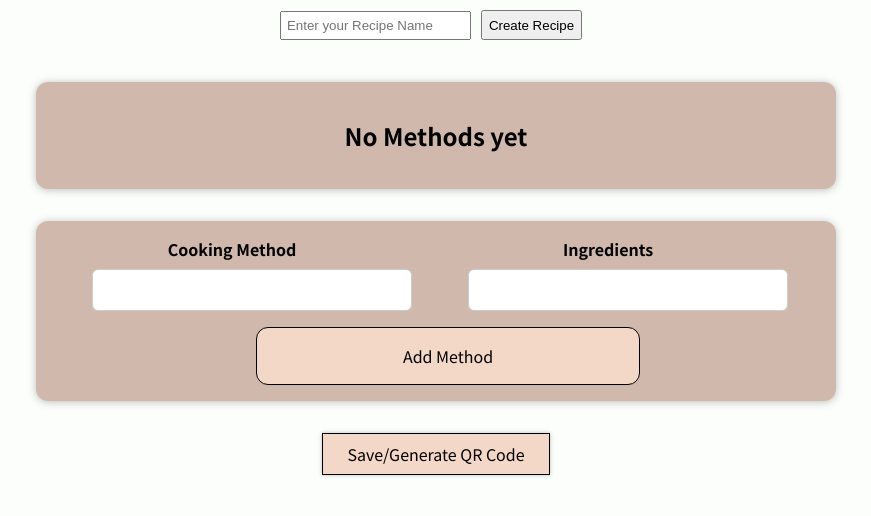
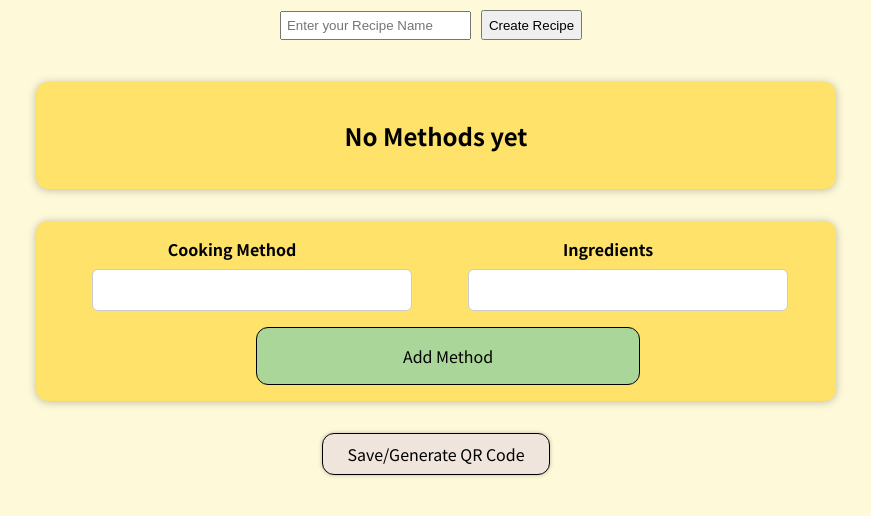
Before and after one commit to AndersonHsieh0330/RUHacks-2022, a React (Create React App) app in the folder web/: page / in a window 1280 px wide. Shown: the top 516 px of the page, without its empty margins (204-1075 px from the left). Built offline with nearby package versions, Linux system fonts and the light colour scheme.

Commit message:
adjust color scheme

```diff
--- a/web/src/components/Cooking/CookingMethod.module.css
+++ b/web/src/components/Cooking/CookingMethod.module.css
@@ -4,7 +4,7 @@
     align-items: center;
     padding: 0.5rem;
     margin: 1rem 0;
-    background-color: #f3d8c7;
+    background-color: #75C9B7;
   }
 
   .cookingmethod-item__description {
@@ -24,14 +24,15 @@
     margin: 0 1rem;
     color: black;
     display: inline-block;
+
   }
 
   .cookingmethod-item__ingredients{
     font-size: 1rem;
     font-weight: bold;
     color: black;
-    background-color: #f3d8c7;
-    border: 2px solid black;
+    background-color: #C7DDCC;
+    border: 1px solid black;
     padding: 0.5rem;
     margin:0.5rem;
     border-radius: 12px;
--- a/web/src/components/Cooking/CookingMethodsList.module.css
+++ b/web/src/components/Cooking/CookingMethodsList.module.css
@@ -2,7 +2,8 @@
     list-style: none;
     padding: 0;
     padding: 1rem;
-    background-color: #f3d8c7;
+    background-color: #ABD699;
+    border-radius: 12px;
     margin: 2rem auto;
     width: 50rem;
     max-width: 95%;
--- a/web/src/components/Cooking/NewMethod.module.css
+++ b/web/src/components/Cooking/NewMethod.module.css
@@ -1,5 +1,5 @@
 .new-method {
-    background-color: #d0b8ac;
+    background-color: #FFE26A;
     padding: 1rem;
     margin: 2rem auto;
     width: 50rem;
@@ -14,7 +14,7 @@
     cursor: pointer;
     padding: 1rem 2rem;
     border: 1px solid black;
-    background-color: #f3d8c7;
+    background-color: #ABD699;
     color: black;
     border-radius: 12px;
     margin-right: 1rem;
--- a/web/src/components/Cooking/Recipe.module.css
+++ b/web/src/components/Cooking/Recipe.module.css
@@ -1,6 +1,6 @@
 .recipe {
     padding: 1rem;
-    background-color: #d0b8ac;
+    background-color: #FFE26A;
     margin: 2rem auto;
     width: 50rem;
     max-width: 95%;
--- a/web/src/components/QRCode/QRCodeGenerator.js
+++ b/web/src/components/QRCode/QRCodeGenerator.js
@@ -43,6 +43,7 @@ const QRCodeGenerator = (props) => {
             <Button className = "QRCodeGenerateBTN" onClick={postRecipeToDB}>
                 Save/Generate QR Code
             </Button>
+            <br/>
             <img className = "QRCodeImg"src ={qrUrl} />
         </div>
     )
--- a/web/src/components/UI/Button.module.css
+++ b/web/src/components/UI/Button.module.css
@@ -4,9 +4,10 @@
     padding: 0.5rem 1.5rem;
     border: 1px solid black;
     color: black;
-    background: #f3d8c7;
+    background: #efe5dc;
     box-shadow: 0 0 4px rgba(0, 0, 0, 0.26);
     cursor: pointer;
+    border-radius: 12px;
   }
 
   .button:focus {
@@ -15,7 +16,7 @@
 
   .button:hover,
   .button:active {
-    background: #efe5dc;
+    background: #FFFFFF;
     border-color: black;
     box-shadow: 0 0 8px rgba(0, 0, 0, 0.26);
   }
--- a/web/src/index.css
+++ b/web/src/index.css
@@ -10,5 +10,5 @@ html {
 
 body {
   margin: 0;
-  background-color: #fbfefb;
+  background-color: #FDF9D9;
 }
```
Also changed, not shown: 1 other file (tests, documents, lock files or other folders).
